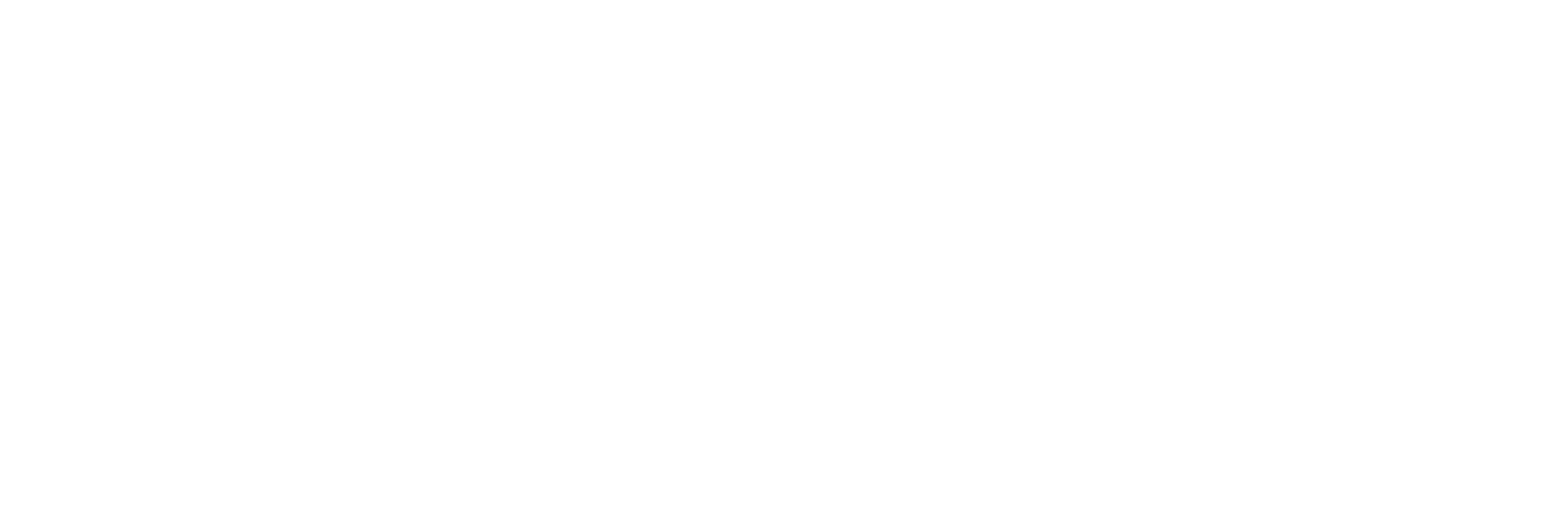
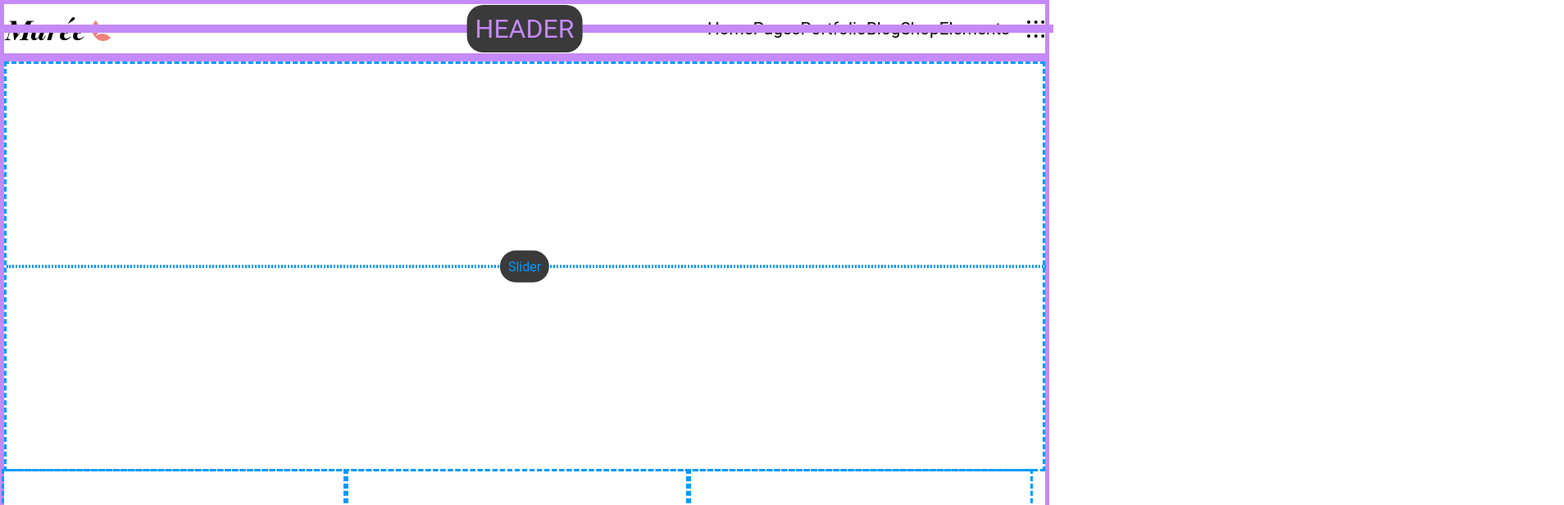
Before and after one commit to RiccardoBasso01/proj-html-vuejs, a Vue app: page / in a window 1280 px wide. Shown: the top 616 px of the page at 82% size, 1908 px wide, since content can reach past the window. Built offline with nearby package versions, Linux system fonts and the light colour scheme.

Commit message:
Aggiunta struttura sito

```diff
--- a/package.json
+++ b/package.json
@@ -9,6 +9,7 @@
     "preview": "vite preview"
   },
   "dependencies": {
+    "sass": "^1.63.6",
     "vue": "^3.2.47"
   },
   "devDependencies": {
--- a/src/assets/scss/style.scss
+++ b/src/assets/scss/style.scss
@@ -0,0 +1,11 @@
+@mixin flex($direction, $justify-content, $align-items){
+    display: flex;
+    flex-direction: $direction;
+    justify-content: $justify-content;
+    align-items: $align-items;
+}
+
+@mixin square($space){
+    width: $space;
+    height: $space;
+}
--- a/src/components/AppFooter.vue
+++ b/src/components/AppFooter.vue
@@ -1,5 +1,21 @@
-<script></script>
+<script>
+import BaseCard from './BaseCard.vue';
+export default {
+    components: { BaseCard }
+}
+</script>
 
-<template></template>
+<template>
+    <footer>
+        <div class="container-m">
 
-<style></style>
+            <BaseCard v-for="n in 4" :className="'card small'" />
+        </div>
+    </footer>
+</template>
+
+<style lang="scss" scoped>
+footer {
+    height: 300px;
+}
+</style>
--- a/src/components/AppHeader.vue
+++ b/src/components/AppHeader.vue
@@ -1,5 +1,38 @@
-<script></script>
+<script>
+import BaseNavbar from './BaseNavbar.vue'
 
-<template></template>
+export default {
+    components: { BaseNavbar }
+}
+</script>
 
-<style></style>
+<template>
+    <header>
+        <div class="logo">
+            <img src="../assets/img/logo-sidearea-1.png" alt="logo">
+        </div>
+
+        <div class="menu">
+            <!-- Navbar -->
+            <BaseNavbar />
+
+            <button>
+                <img src="../assets/img/svg/svg-1.svg" alt="menu">
+            </button>
+        </div>
+    </header>
+</template>
+
+<style lang="scss" scoped>
+@use '../assets/scss/style.scss' as *;
+
+header {
+    @include flex(row, space-between, center);
+    height: 70px
+}
+
+.menu {
+    @include flex(row, space-between, center);
+    gap: 20px;
+}
+</style>
--- a/src/components/AppMain.vue
+++ b/src/components/AppMain.vue
@@ -1,5 +1,35 @@
-<script></script>
+<script>
+import TheSlider from './TheSlider.vue';
+import BaseCard from './BaseCard.vue';
+import TheJumbotron from './TheJumbotron.vue';
 
-<template></template>
+export default {
+    components: { TheSlider, BaseCard, TheJumbotron }
+}
+</script>
 
-<style></style>
+<template>
+    <main>
+        <!-- slider -->
+        <TheSlider />
+
+        <!-- cards -->
+        <BaseCard v-for="n in 6" />
+
+        <h3>Working process</h3>
+        <div class="container-m">
+            <BaseCard v-for="n in 4" :className="'card small'" />
+        </div>
+
+        <!-- jumbotron -->
+        <TheJumbotron />
+
+        <!-- cards -->
+        <div class="container-m">
+            <BaseCard v-for="n in 3" />
+        </div>
+
+    </main>
+</template>
+
+<style lang="scss" scoped></style>
--- /dev/null
+++ b/src/components/BaseCard.vue
@@ -0,0 +1,30 @@
+<script>
+export default {
+    props: {
+        className: String
+    }
+}
+</script>
+
+<template>
+    <div :class="className || 'card'">
+
+    </div>
+</template>
+
+<style lang="scss" scoped>
+@use '../assets/scss/style.scss' as *;
+
+.card {
+    @include square(calc(100% / 3));
+    height: calc(100vw / 3);
+    display: inline-block;
+    border-radius: 0;
+    margin: -3px; // DA RIMUOVERE
+
+    &.small {
+        @include square(calc(100% / 4));
+        height: 280px;
+    }
+}
+</style>
--- /dev/null
+++ b/src/components/BaseNavbar.vue
@@ -0,0 +1,30 @@
+<script></script>
+
+<template>
+    <div class="navbar">
+        <ul>
+            <li><a href="#">Home</a></li>
+            <li><a href="#">Pages</a></li>
+            <li><a href="#">Portfolio</a></li>
+            <li><a href="#">Blog</a></li>
+            <li><a href="#">Shop</a></li>
+            <li><a href="#">Elements</a></li>
+        </ul>
+    </div>
+</template>
+
+<style lang="scss" scoped>
+.navbar {
+    display: none;
+}
+
+ul {
+    display: flex;
+}
+
+@media screen and (min-width: 992px) {
+    .navbar {
+        display: flex;
+    }
+}
+</style>
--- /dev/null
+++ b/src/components/TheJumbotron.vue
@@ -0,0 +1,16 @@
+<script>
+</script>
+
+<template>
+    <div class="jumbotron">
+        <h2>Want to work with us? Send us a message!</h2>
+        <button>contact</button>
+    </div>
+</template>
+
+<style lang="scss" scoped>
+.jumbotron {
+    height: 350px;
+    text-align: center;
+}
+</style>
--- /dev/null
+++ b/src/components/TheSlider.vue
@@ -0,0 +1,13 @@
+<script></script>
+
+<template>
+    <div class="slider">
+
+    </div>
+</template>
+
+<style lang="scss" scoped>
+.slider {
+    height: 500px;
+}
+</style>
--- a/src/main.js
+++ b/src/main.js
@@ -1,5 +1,6 @@
 import { createApp } from 'vue'
 import './libreriaRB.css'
+import './siteStructor.css'
 import App from './App.vue'
 
 createApp(App).mount('#app')
--- /dev/null
+++ b/src/siteStructor.css
@@ -0,0 +1,159 @@
+/* File dedicato alla struttura del sito */
+:root{
+    /* Colore primario */
+    --primario: #c58af9;
+    /* Colore secondario */
+    --secondario: #ff8300;
+    /* Colore terziario */
+    --terziario:#009aff;
+}
+/* ? Se si vuole aggiungere un componente assicurarsi di aggiungerlo nella giusta sezione in tutti i 3 passaggi */
+/* ! Passaggio 1: aggiungere un bordo */
+/* Bordi sezioni principali; Header, Main, Footer */
+header, main, footer{
+    border: 5px solid var(--primario);
+    position: relative;
+}
+
+/* Bordi sezioni secondarie; Sidebar, header secondari ecc... */
+.sidebar{
+    border: 3px solid var(--secondario);
+    position: relative;
+}
+
+/* Bordi contenuti terziari; card, div ecc.. */
+.card, .slider, .jumbotron{
+    border: 3px dashed var(--terziario);
+    position: relative;
+}
+
+/* ! Passaggio 2: aggiungere un titolo */
+/* Titolo del contenuto */
+/* Componenti primari */
+header::after,
+main::after,
+footer::after{
+    font-size: 2rem;
+    color: var(--primario);
+    background-color: rgb(58, 58, 58);
+    border-radius: 20px;
+    padding: 10px;
+    max-height: 100%;
+    max-width: 100%;
+    display: flex;
+    justify-content: center;
+    align-items: center;
+    position: absolute;
+    top: 50%;
+    left: 50%;
+    transform: translate(-50%, -50%);
+    z-index: 2;
+}
+
+header::after{
+    content: 'HEADER';
+}
+
+main::after{
+    content: 'MAIN';
+}
+
+footer::after{
+    content: 'FOOTER';
+}
+
+/* Componenti secondari */
+.sidebar::after{
+    font-size: 1.5rem;
+    color: var(--secondario);
+    background-color: rgb(58, 58, 58);
+    border-radius: 20px;
+    padding: 5px;
+    max-height: 100%;
+    max-width: 100%;
+    display: flex;
+    justify-content: center;
+    align-items: center;
+    position: absolute;
+    top: 3px;
+    left: 3px;
+    z-index: 2;
+}
+
+.sidebar::after{
+    content: 'SIDEBAR';
+}
+
+/* Componenti terziari */
+.card::after,
+.slider::after,
+.jumbotron::after{
+    font-size: 1rem;
+    color: var(--terziario);
+    background-color: rgb(58, 58, 58);
+    border-radius: 20px;
+    padding: 10px;
+    max-height: 100%;
+    max-width: 100%;
+    display: flex;
+    justify-content: center;
+    align-items: center;
+    position: absolute;
+    top: 50%;
+    left: 50%;
+    transform: translate(-50%, -50%);
+    z-index: 2;
+}
+
+.card::after{
+    content: 'Card';
+}
+
+.slider::after{
+    content: 'Slider';
+}
+
+.jumbotron::after{
+    content: 'Jumbotron';
+}
+
+/* ! Passaggio 3: aggiungere la linea */
+/* Linee di delimitazione area sezione */
+/* Contenuti principali */
+header::before,
+main::before,
+footer::before{
+    content: '';
+    border: 5px solid var(--primario);
+    width: 100%;
+    position: absolute;
+    top: 50%;
+    transform: translate(0, -50%);
+    z-index: 1;
+}
+
+/* Contenuti secondari */
+.sidebar::before{
+    content: '';
+    border: 2px dashed var(--secondario);
+    height: 100%;
+    position: absolute;
+    top: 50%;
+    left: 50%;
+    transform: translate(0, -50%);
+    z-index: 1;
+}
+
+
+/* Contenuti terziari */
+.card::before,
+.slider::before,
+.jumbotron::before{
+    content: '';
+    border: 2px dotted var(--terziario);
+    width: 100%;
+    position: absolute;
+    top: 50%;
+    transform: translate(0, -50%);
+    z-index: 1;
+}
```
Also changed, not shown: 1 other file (tests, documents, lock files or other folders).
